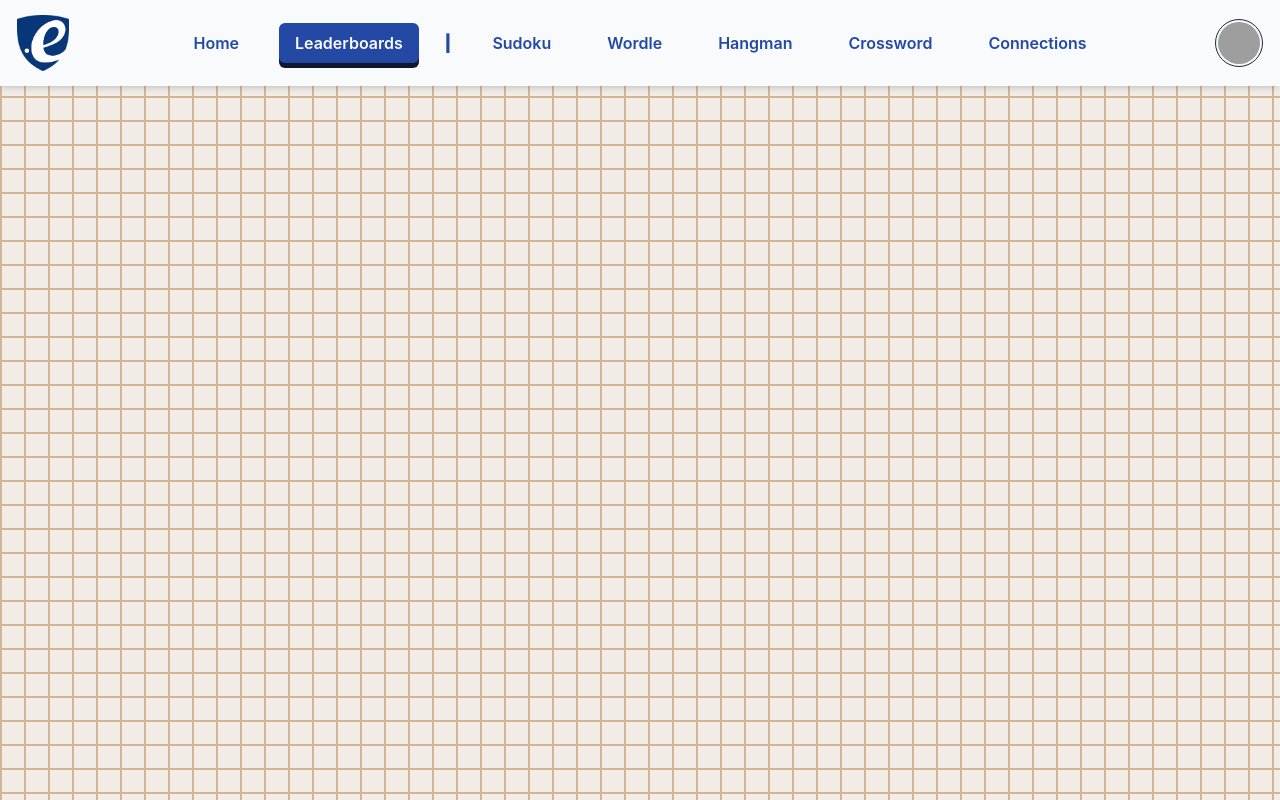
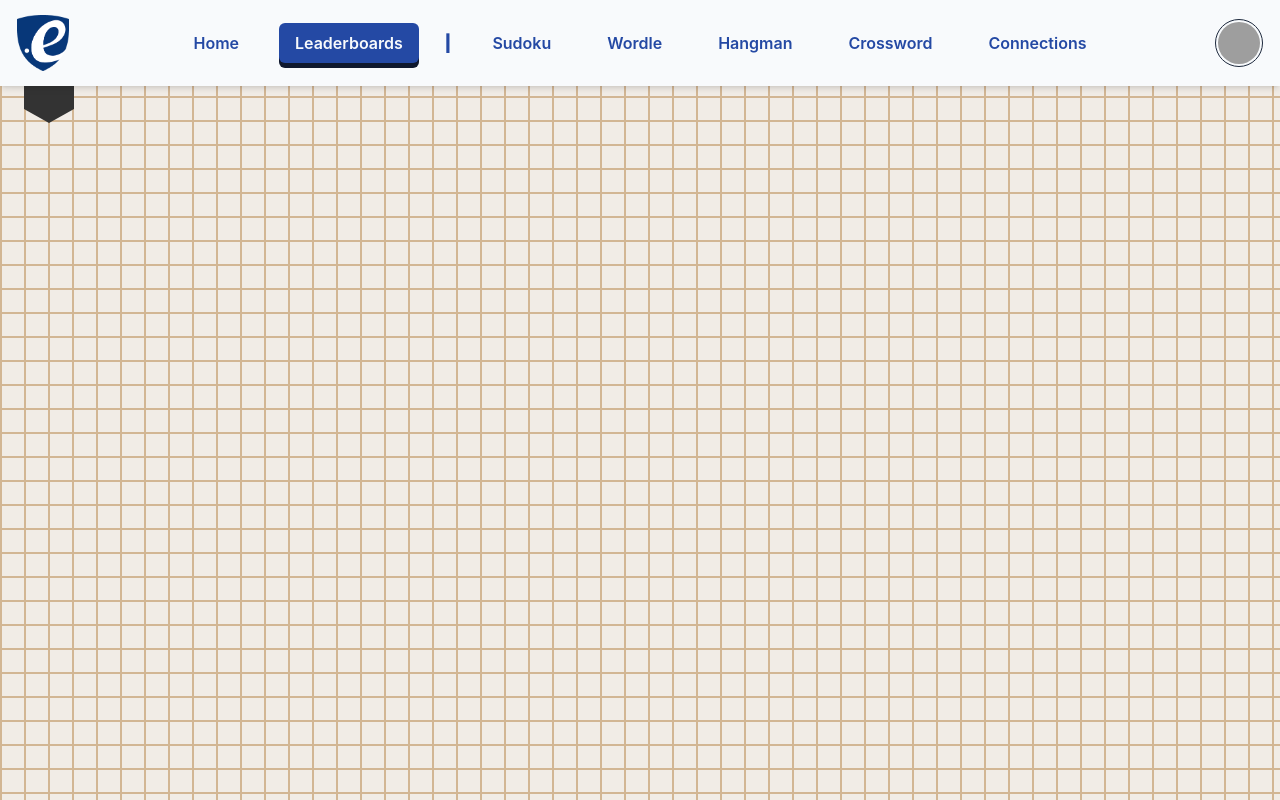
Before and after one commit to K-N-B/better-play-ERNI, a React (Vite) app in the folder frontend/: page /leaderboards in a window 1280 px wide. Built offline with nearby package versions, Linux system fonts and the light colour scheme; grey boxes are pictures that could not be loaded; a web font is replaced by a local one.

Commit message:
base flag

```diff
--- a/frontend/src/components/Navbar.tsx
+++ b/frontend/src/components/Navbar.tsx
@@ -30,21 +30,25 @@ export default function Navbar() {
                         </a>
 
                         <nav className="absolute left-0 right-0 flex justify-center items-center space-x-6">
-                            {navItems.map((item, idx) => (
-                                item.name === "┃" ? (
-                                    <span key={idx} className="font-semibold text-primary">┃</span>
-                                ) : (
-                                    <Link
-                                        key = {item.path}
-                                        to = {item.path}
-                                        className = {`font-semibold text-primary px-4 py-2 rounded-md
-                                            ${location.pathname === item.path ? item.color : ''}`
-                                        }
-                                    >
-                                        {item.name}
-                                    </Link>
-                                )
-                            ))}
+                            {navItems.map((item, idx) => {
+                                if (item.name === "┃") {
+                                    return <span key={`separator-${idx}`} className="font-semibold text-primary">┃</span>;
+                                }
+                                // Only render Link if path is defined
+                                if (item.path) {
+                                    return (
+                                        <Link
+                                            key={item.path}
+                                            to={item.path}
+                                            className={`font-semibold text-primary px-4 py-2 rounded-md
+                                                ${location.pathname === item.path ? item.color : ''}`}
+                                        >
+                                            {item.name}
+                                        </Link>
+                                    );
+                                }
+                                return null;
+                            })}
                             {/* <a href="/#" className="bg-primary font-medium text-md text-slate-50 px-4 py-2 rounded-md shadow-[0_5px_0_0_#033778] active:shadow-[0_4px_0_0_rgba(0,0,0,0.15)] translate-y-[-2px] active:translate-y-0" type="button">
                                 Home
                             </a>
--- a/frontend/src/index.css
+++ b/frontend/src/index.css
@@ -22,3 +22,35 @@
   --color-primary: var(--color-primary-500);
 
 }
+
+.flag {
+  /* Modify size here: */
+  --size: 50px;
+
+  width: var(--size);
+  height: calc(var(--size) * 0.57735);
+  background: #333;
+  position: relative;
+}
+.flag::before {
+  content: "";
+  position: absolute;
+  top: calc(var(--size) * -0.288675);
+  left: 0;
+  width: 0;
+  height: 0;
+  border-left: calc(var(--size) / 2) solid transparent;
+  border-right: calc(var(--size) / 2) solid transparent;
+  border-bottom: calc(var(--size) * 0.288675) solid #333;
+}
+.flag::after {
+  content: "";
+  position: absolute;
+  bottom: calc(var(--size) * -0.288675);
+  left: 0;
+  width: 0;
+  height: 0;
+  border-left: calc(var(--size) / 2) solid transparent;
+  border-right: calc(var(--size) / 2) solid transparent;
+  border-top: calc(var(--size) * 0.288675) solid #333;
+}
--- a/frontend/src/leaderboards.tsx
+++ b/frontend/src/leaderboards.tsx
@@ -16,7 +16,7 @@ export default function Home() {
 
       <div className="min-h-screen h-full w-full bg-[#F1ECE6] absolute inset-0 bg-[linear-gradient(to_right,#D2B694_2px,transparent_1px),linear-gradient(to_bottom,#D2B694_2px,transparent_1px)] bg-[size:24px_24px]">
       <main className="w-full h-dvh mx-auto pt-20 px-6 ">
-
+        <div className="flag"></div>
       </main>
     </div>
   );
```
